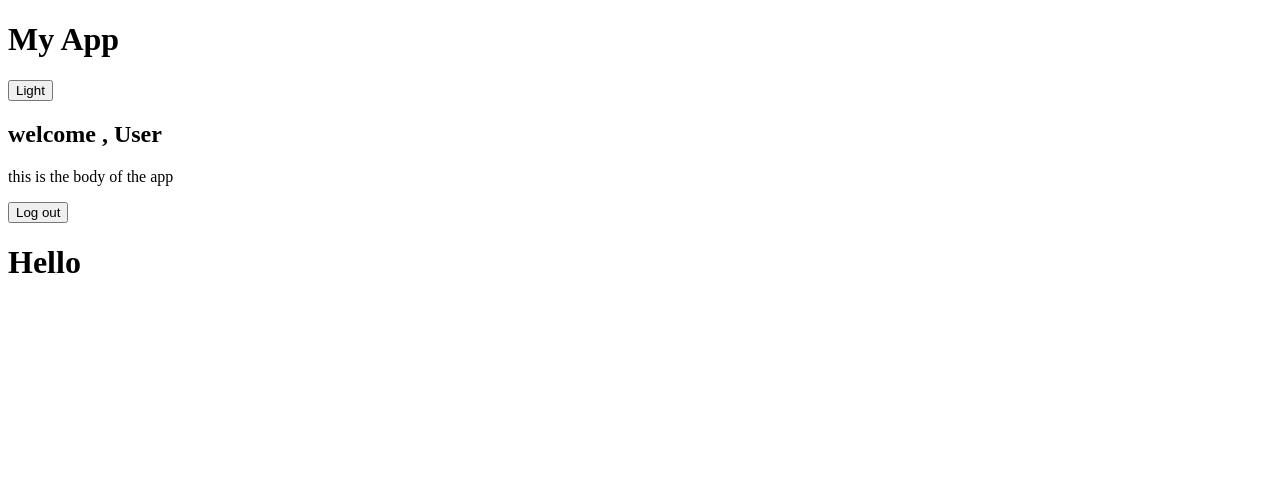
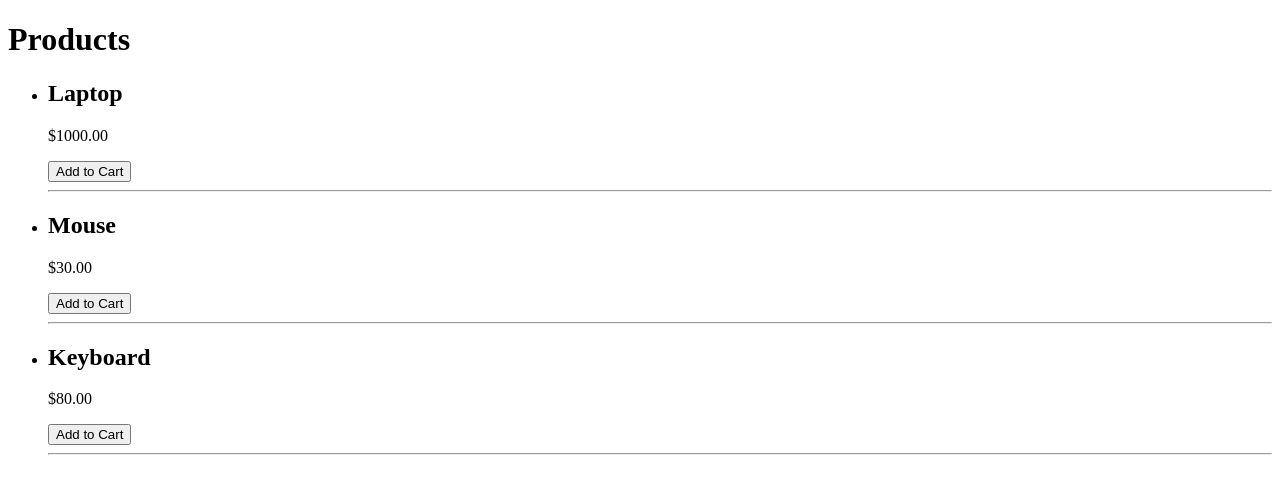
Before and after one commit to manojctrl/BEGINNER-TO-PRO-GUIDE-IN-MERN-STACK, a React app in the folder 3. React/LEARN REACT WITH CODE/frontend/: page / in a window 1280 px wide. Shown: the top 494 px of the page. Built offline with nearby package versions, Linux system fonts and the light colour scheme; the HTML template or start-up script is replaced by a standard one.

Commit message:
leanred useReducer hook by making cart system

```diff
--- a/3. React/LEARN REACT WITH CODE/frontend/src/App.jsx
+++ b/3. React/LEARN REACT WITH CODE/frontend/src/App.jsx
@@ -5,9 +5,10 @@ import UseRef from './components/UseRef/UseRef'
 // import StopWatch from './components/StopWatch/StopWatch'
 import Video from './components/Video/Video'
 import MainApp from './pages/MainApp/MainApp'
+import UseReducer from './components/UseReducer/UseReducer'
 
 const App = () => {
-  return <MainApp />
+  return <UseReducer />
 
 
 }
--- /dev/null
+++ b/3. React/LEARN REACT WITH CODE/frontend/src/components/UseReducer/UseReducer.jsx
@@ -0,0 +1,51 @@
+import React, { useReducer } from "react";
+import products from "../../data";
+
+const UseReducer = () => {
+  const initialState = {
+    cart: [],
+  };
+
+   function reducer(state, action) {
+    switch (action.type) {
+      case "ADD_TO_CART":
+        console.log("Adding to cart", action.payload);
+        return {
+            ...state,
+            cart: [...state.cart, action.payload],
+
+
+        }
+
+      default:
+        return state;
+    }
+  }
+
+  const [state, dispatch] = useReducer(reducer, initialState);
+  return (
+    <div>
+      <h1>Products</h1>
+      <ul>
+        {products.map((product) => (
+          <>
+            <li key={product.id}>
+              <h2>{product.name}</h2>
+              <p>${product.price.toFixed(2)}</p>
+            </li>
+            <button
+              onClick={() =>
+                dispatch({ type: "ADD_TO_CART", payload: product })
+              }
+            >
+              Add to Cart
+            </button>
+            <hr></hr>
+          </>
+        ))}
+      </ul>
+    </div>
+  );
+};
+
+export default UseReducer;
--- /dev/null
+++ b/3. React/LEARN REACT WITH CODE/frontend/src/data.js
@@ -0,0 +1,19 @@
+const products = [
+  {
+    id: 1,
+    name: "Laptop",
+    price: 1000,
+  },
+  {
+    id: 2,
+    name: "Mouse",
+    price: 30,
+  },
+  {
+    id: 3,
+    name: "Keyboard",
+    price: 80,
+  },
+];
+
+export default products;
```
